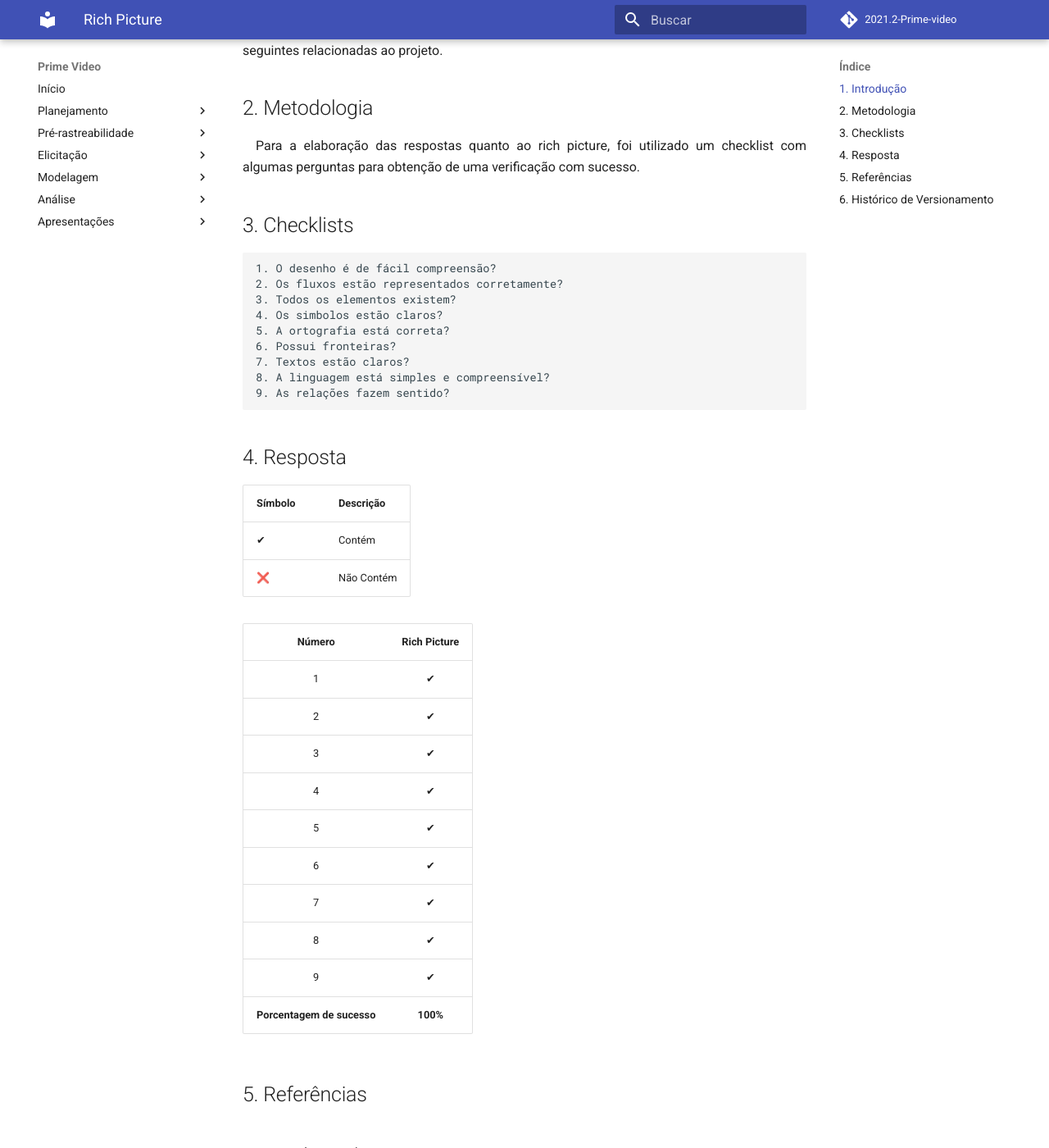
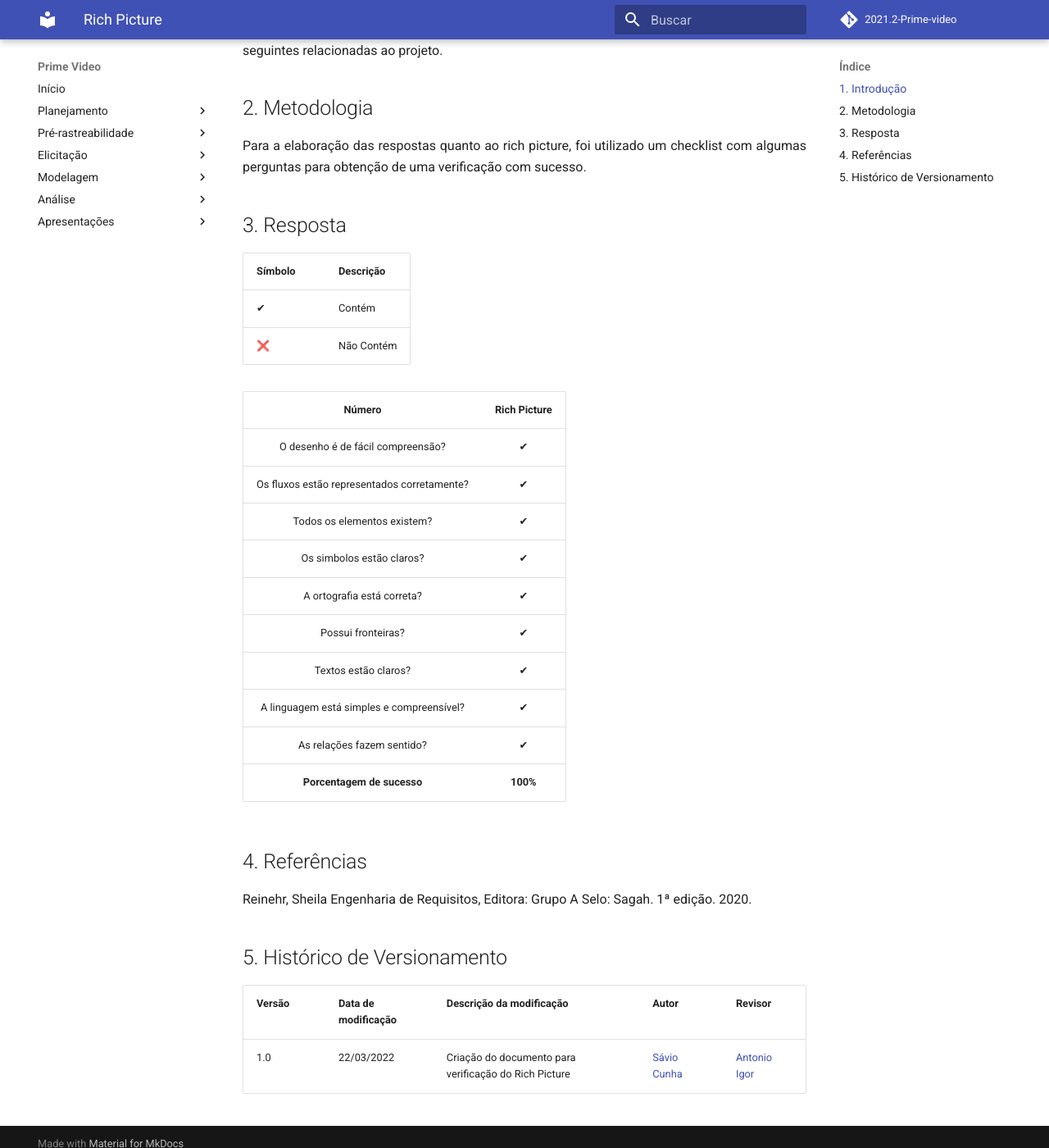
Before and after one commit to Requisitos-de-Software/2021.2-Prime-video, an MkDocs documentation site: the page built from docs/analise/verificacao/RichPicture.md, in a window 1280 px wide and 1400 px high, scrolled down 233 px. Shown: the whole window at 82% size. Built offline with MkDocs 1.6.1 and Material for MkDocs 9.7.7, drawn with Linux system fonts in a browser that asks for light colours; comment, search, counter and statistics services are not loaded; some of the changed text lies outside the part shown.

Commit message:
Update RichPicture.md

```diff
--- a/docs/analise/verificacao/RichPicture.md
+++ b/docs/analise/verificacao/RichPicture.md
@@ -3,28 +3,16 @@
 ## 1. Introdução
 
 <p align='justify'>
-   &emsp;Dada a criação do documento que detalha o Rich Picture, tem-se então a necessidade de analisar se suas especificações atendem ao que é exigido para a continuação das etapas seguintes relacionadas ao projeto.
+Dada a criação do documento que detalha o Rich Picture, tem-se então a necessidade de analisar se suas especificações atendem ao que é exigido para a continuação das etapas seguintes relacionadas ao projeto.
 </p>
 
 ## 2. Metodologia
 
 <p align='justify'>
-   &emsp;Para a elaboração das respostas quanto ao rich picture, foi utilizado um checklist com algumas perguntas para obtenção de uma verificação com sucesso.
+Para a elaboração das respostas quanto ao rich picture, foi utilizado um checklist com algumas perguntas para obtenção de uma verificação com sucesso.
 </p>
 
-## 3. Checklists
-    1. O desenho é de fácil compreensão?
-    2. Os fluxos estão representados corretamente?
-    3. Todos os elementos existem?
-    4. Os simbolos estão claros?
-    5. A ortografia está correta?
-    6. Possui fronteiras?
-    7. Textos estão claros?
-    8. A linguagem está simples e compreensível?
-    9. As relações fazem sentido?
-
-
-## 4. Resposta
+## 3. Resposta
 | Símbolo | Descrição |
 |--|--|
 |✔ |Contém|
@@ -32,21 +20,23 @@
 
 |Número|Rich Picture|
 |:-:|:-:|
-|1|✔|
-|2|✔|
-|3|✔|
-|4|✔|
-|5|✔|
-|6|✔|
-|7|✔|
-|8|✔|
-|9|✔|
+|O desenho é de fácil compreensão?|✔|
+|Os fluxos estão representados corretamente?|✔|
+|Todos os elementos existem?|✔|
+|Os simbolos estão claros?|✔|
+|A ortografia está correta?|✔|
+|Possui fronteiras?|✔|
+|Textos estão claros?|✔|
+|A linguagem está simples e compreensível?|✔|
+|As relações fazem sentido?|✔|
 |**Porcentagem de sucesso**|**100%**|
 
-## 5. Referências
+## 4. Referências
 
-## 6. Histórico de Versionamento
+Reinehr, Sheila Engenharia de Requisitos, Editora: Grupo A Selo: Sagah. 1ª edição. 2020.
+
+## 5. Histórico de Versionamento
 
 |Versão|Data de modificação|Descrição da modificação|Autor|Revisor|
 |-|-|-|-|-|
-|1.0|22/03/2022|Criação do documento para verificação do Rich Picture|[Sávio Cunha](https://github.com/savioc2)| |
+|1.0|22/03/2022|Criação do documento para verificação do Rich Picture|[Sávio Cunha](https://github.com/savioc2)| [Antonio Igor](https://github.com/antonioigorcarvalho) |
```
